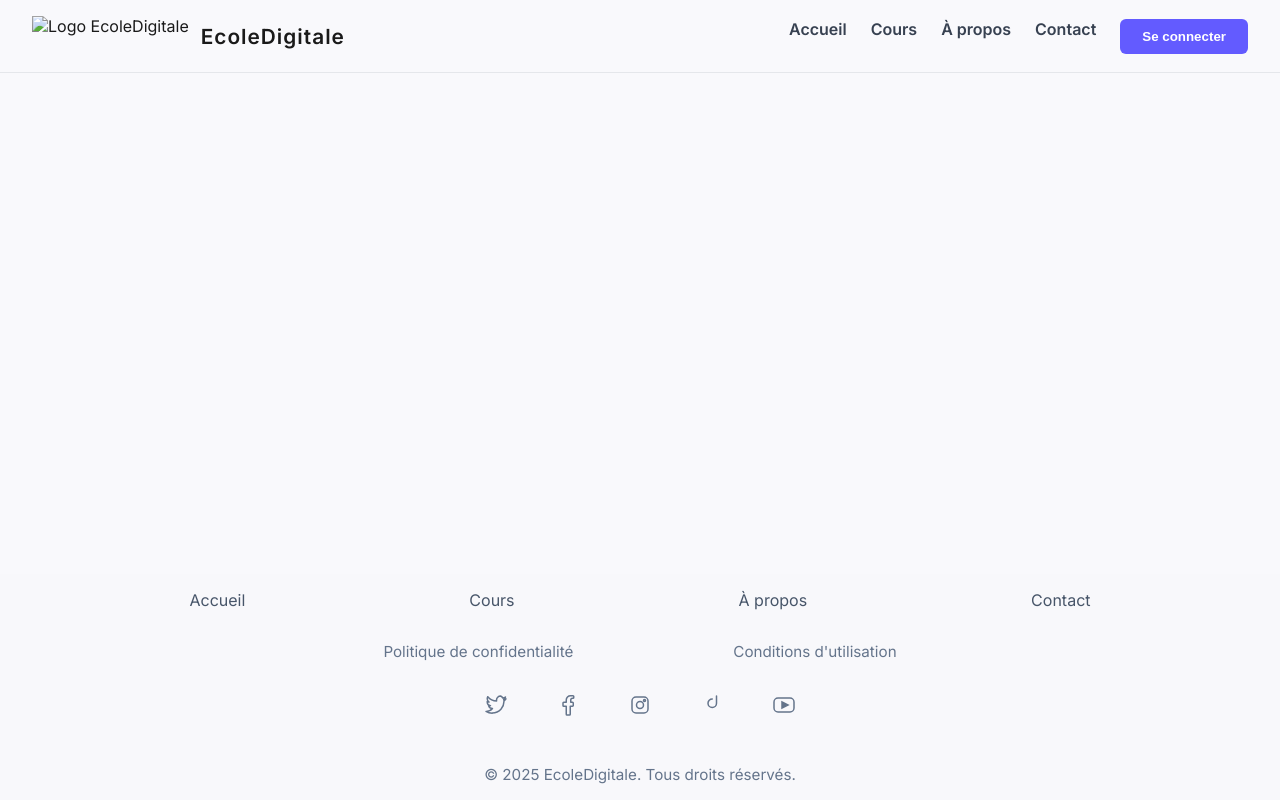
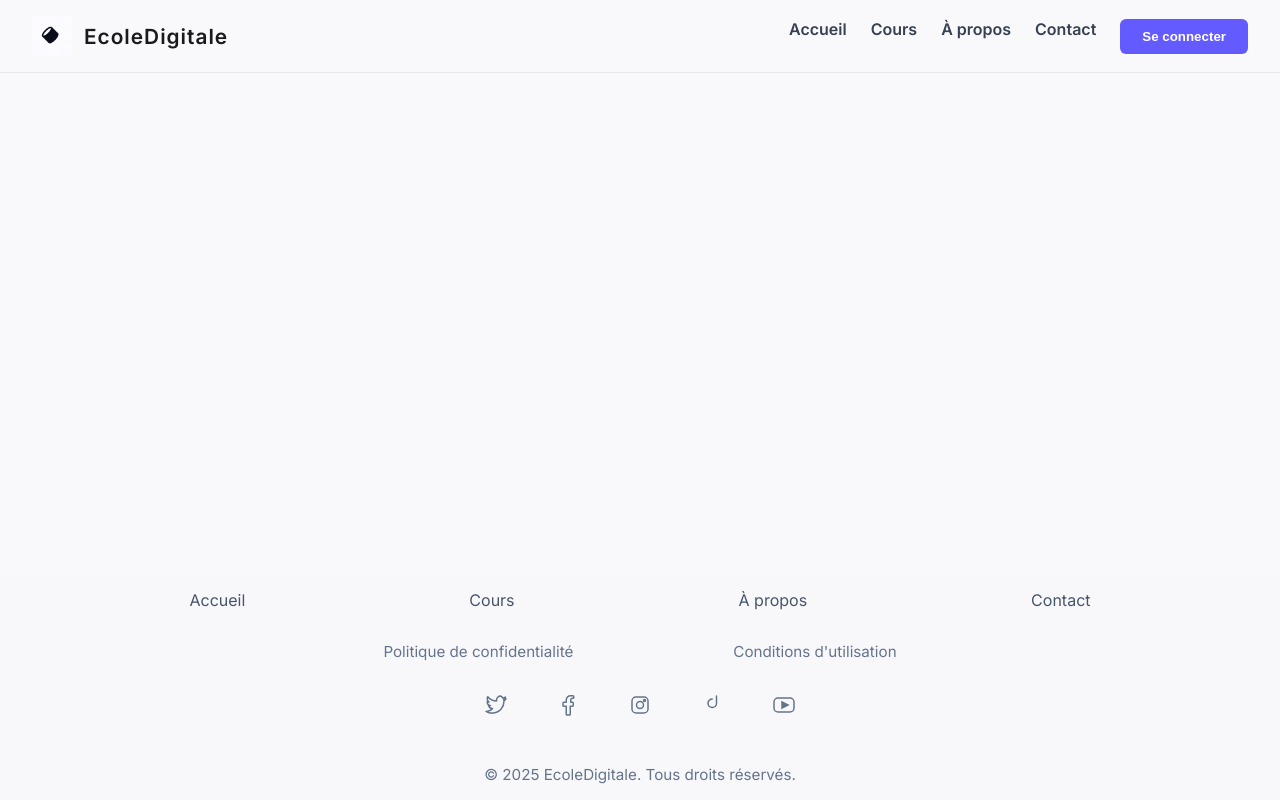
Before and after one commit to ninjaRever/ecoledigital.github.io, a plain HTML site: page index.html in a window 1280 px wide. Drawn offline with Linux system fonts and the light colour scheme; files that its build step writes are made by us from their sources; files whose address does not match are found by name.

Commit message:
header footer

```diff
--- a/index.html
+++ b/index.html
@@ -10,7 +10,7 @@
 <body>
   <header class="nav-header">
     <div class="nav-header__left">
-      <img src="logo.jpg" alt="Logo EcoleDigitale" class="nav-logo">
+      <img src="image/logo.jpg" alt="Logo EcoleDigitale" class="nav-logo">
       <span class="nav-title">EcoleDigitale</span>
     </div>
     <div class="nav-header__right">
```
